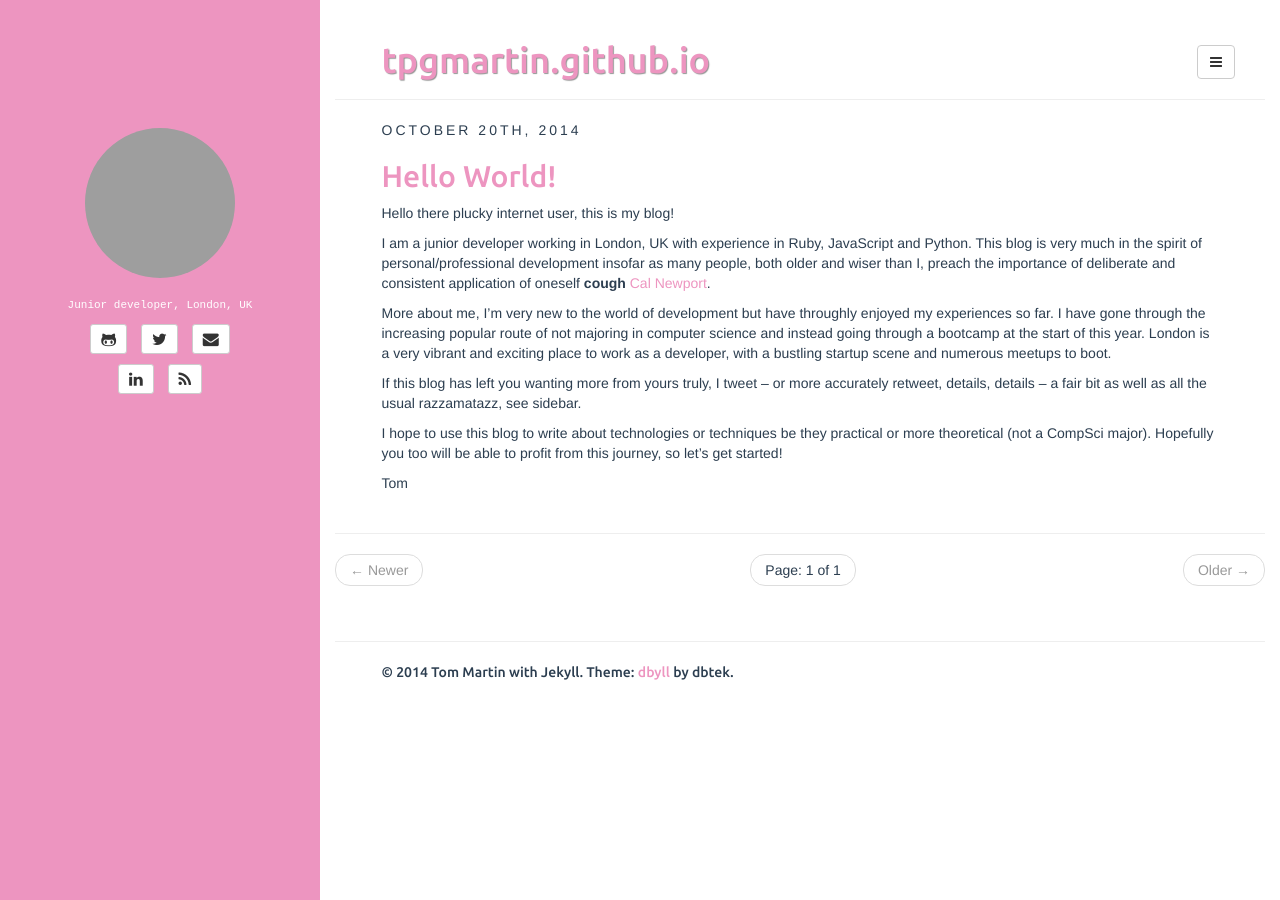
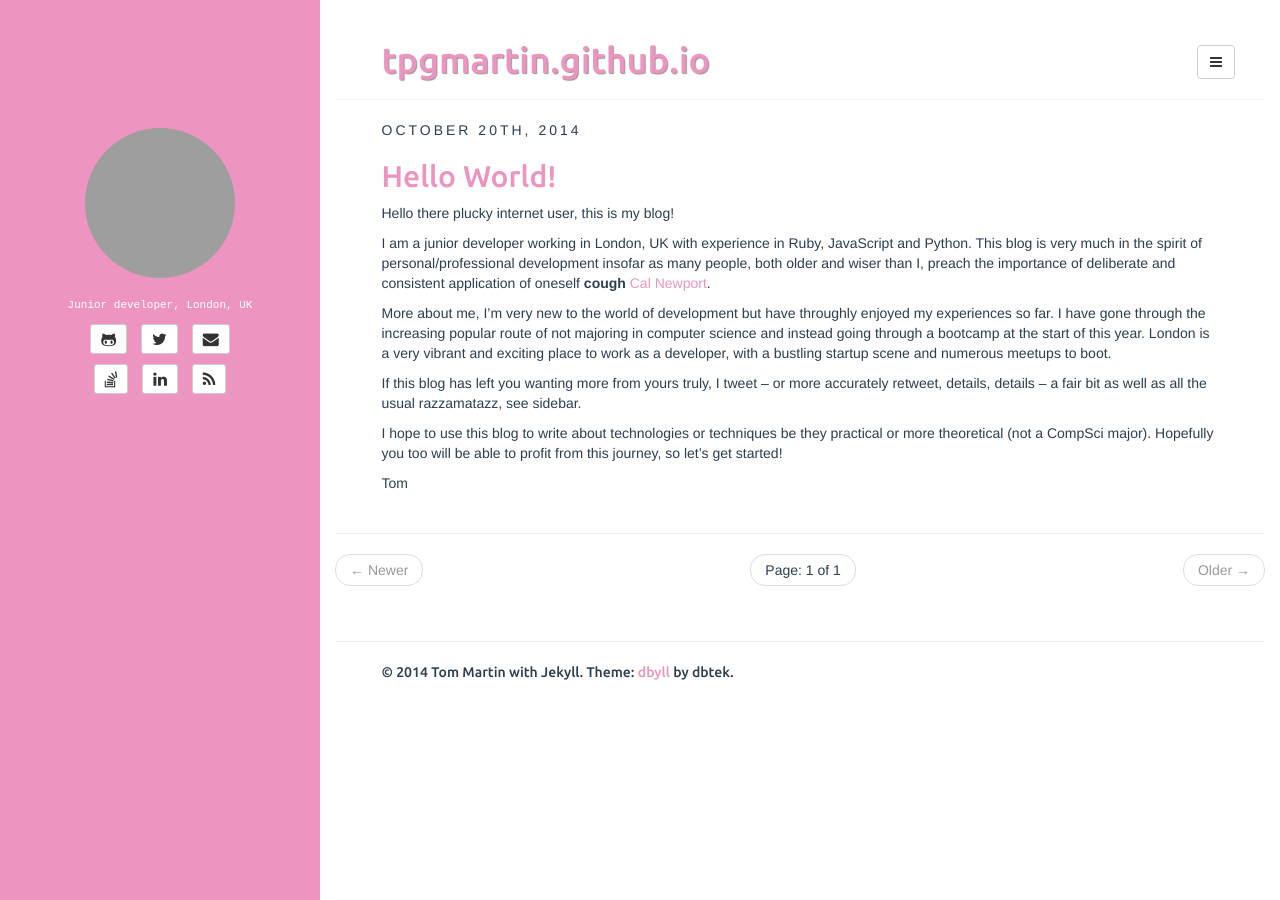
Before and after one commit to tpgmartin/tpgmartin.github.io, a Jekyll site: the page built from index.html, in a window 1280 px wide. Built offline with Jekyll 4.4.1, drawn with Linux system fonts in a browser that asks for light colours; the list of posts is cut into pages by our own code; grey boxes are pictures that could not be loaded.

Commit message:
Add stackoverflow social button

```diff
--- a/_config.yml
+++ b/_config.yml
@@ -20,6 +20,7 @@ author:
   email: tpgmartin@gmail.com
   github: tpgmartin
   twitter: tpgmartin
+  stack-overflow: 3680722/tpgmartin
   pinterest:
   linkedin: thomas-martin
   bio: Junior developer, London, UK
--- a/_includes/sidebar.html
+++ b/_includes/sidebar.html
@@ -46,6 +46,13 @@
 			</a>
 		</li>
 		{% endif %}
+		{% if site.author.stack-overflow %}
+		<li>
+			<a class="btn btn-default btn-sm" href="http://stackoverflow.com/users/{{ site.author.stack-overflow }}">
+				<i class="fa fa-stack-overflow fa-lg"></i>
+			</a>
+		</li>
+		{% endif %}
 		{% if site.author.linkedin %}
 		<li>
 			<a class="btn btn-default btn-sm" href="https://linkedin.com/pub/{{ site.author.linkedin }}">
--- a/assets/css/style.css
+++ b/assets/css/style.css
@@ -66,6 +66,10 @@ article .share .twitter:hover {
 }
 #contact-list li:hover .fa-envelope {
 	color: #ed95c0;
+  border-color: #ccc;
+}
+#contact-list li:hover .fa-stack-overflow {
+  color: #ed95c0;
   border-color: #ccc;
 }
 #contact-list li:hover .fa-pinterest {
```
